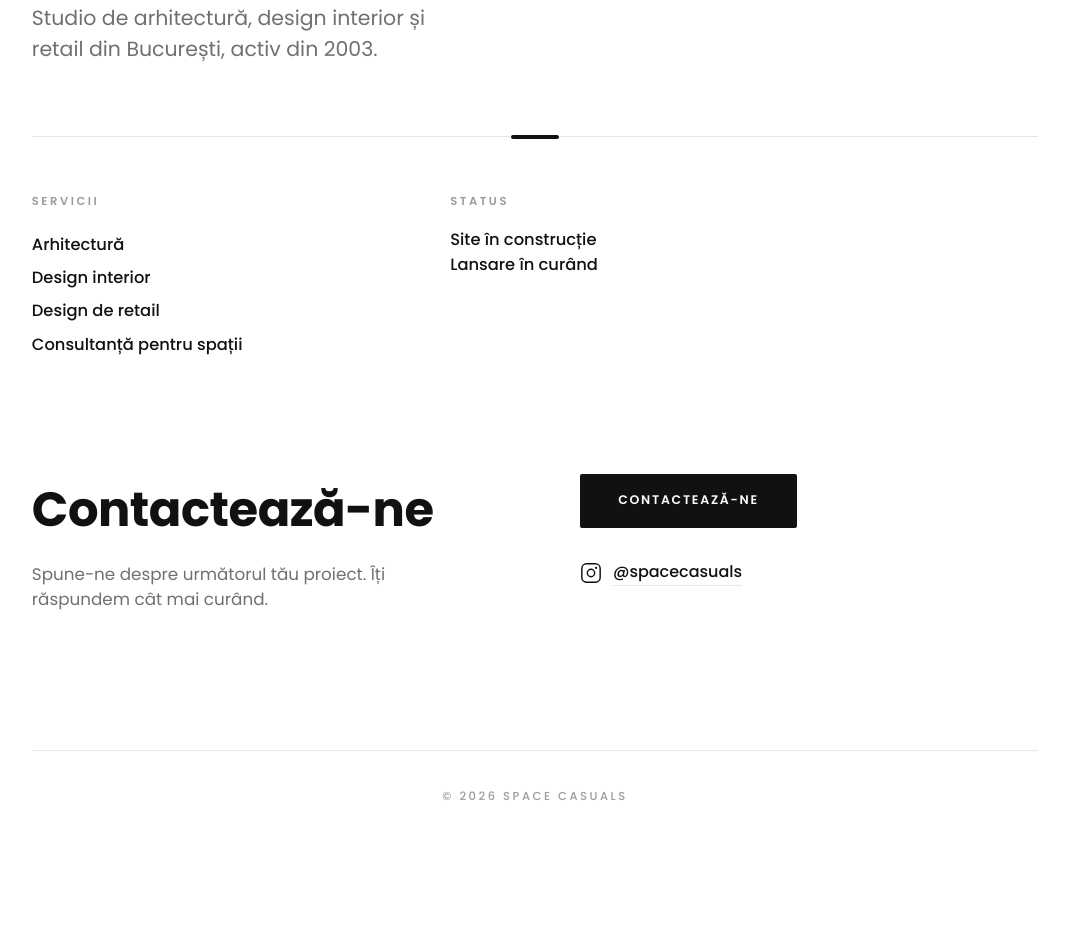
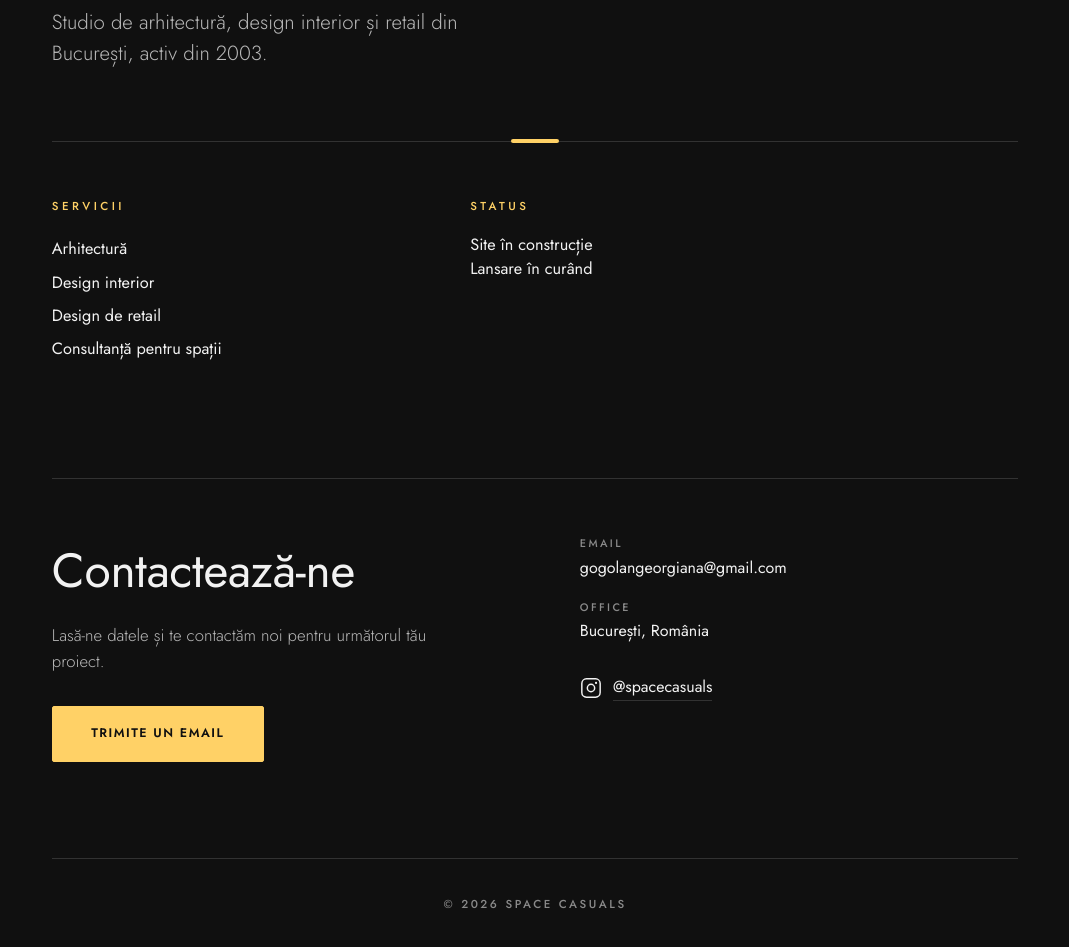
Before and after one commit to georgianagogolan/space-casuals, a plain HTML site: page index.html in a window 1280 px wide. Shown: the part 351-1298 px from the top of the page, without its empty margins (105-1174 px from the left). Before the commit the page ends 1209 px from the top, so only its background shows below. Drawn offline with Linux system fonts and the light colour scheme.

Commit message:
Add files via upload

```diff
--- a/index.html
+++ b/index.html
@@ -15,7 +15,7 @@
 <meta name="twitter:card" content="summary_large_image">
 <link rel="preconnect" href="https://fonts.googleapis.com">
 <link rel="preconnect" href="https://fonts.gstatic.com" crossorigin>
-<link href="https://fonts.googleapis.com/css2?family=Poppins:wght@300;400;500;600;700;800&display=swap" rel="stylesheet">
+<link href="https://fonts.googleapis.com/css2?family=Jost:wght@300;400;500;600;700;800&display=swap" rel="stylesheet">
 <link rel="stylesheet" href="style.css">
 <script type="application/ld+json">
 {
@@ -61,12 +61,16 @@
     </section>
 
     <section class="contact">
+      <div class="contact-intro">
+        <h2>Contactează-ne</h2>
+        <p class="contact-lead">Lasă-ne datele și te contactăm noi pentru următorul tău proiect.</p>
+        <a class="submit" href="mailto:gogolangeorgiana@gmail.com?subject=Cerere%20de%20contact%20pentru%20Space%20Casuals">Trimite un email</a>
+      </div>
       <div class="contact-info">
-        <h2>Contactează-ne</h2>
-        <p class="contact-lead">Spune-ne despre următorul tău proiect. Îți răspundem cât mai curând.</p>
-      </div>
-      <div class="contact-actions">
-        <a class="submit" href="mailto:gogolangeorgiana@gmail.com">Contactează-ne</a>
+        <ul class="contact-details">
+          <li><span>Email</span><a href="mailto:gogolangeorgiana@gmail.com">gogolangeorgiana@gmail.com</a></li>
+          <li><span>Office</span>București, România</li>
+        </ul>
         <a class="contact-ig" href="https://www.instagram.com/spacecasuals/" target="_blank" rel="noopener noreferrer">
           <svg viewBox="0 0 24 24" fill="none" stroke="currentColor" stroke-width="1.6" aria-hidden="true"><rect x="2" y="2" width="20" height="20" rx="5"/><circle cx="12" cy="12" r="4"/><circle cx="17.5" cy="6.5" r="1.2" fill="currentColor" stroke="none"/></svg>
           <span>@spacecasuals</span>
--- a/style.css
+++ b/style.css
@@ -1,10 +1,12 @@
 :root{
-  --bg: #ffffff;
-  --ink: #111113;
-  --muted: #9b9ba1;
-  --muted-2: #6f6f76;
-  --line: #e7e7ea;
-  --font: 'Poppins', -apple-system, 'Segoe UI', Arial, sans-serif;
+  --bg: #101010;
+  --bg-alt: #191919;
+  --ink: #f2f2f2;
+  --muted: #8a8a8a;
+  --muted-2: #b8b8b8;
+  --line: rgba(255,255,255,.14);
+  --accent: #ffd166;
+  --font: 'Jost', 'Arial Narrow', sans-serif;
 }
 *{ box-sizing:border-box; }
 html{ -webkit-text-size-adjust:100%; }
@@ -19,29 +21,33 @@ body{
 a{ color:inherit; }
 
 .wrap{
-  max-width:1160px;
+  min-height:100vh;
+  display:flex;
+  flex-direction:column;
+  max-width:1120px;
   margin:0 auto;
   padding: clamp(3rem, 8vw, 6rem) clamp(1.5rem, 6vw, 5rem) clamp(2rem, 4vw, 3.5rem);
 }
+.main{ flex:1 0 auto; }
 
 /* ---- hero ---- */
 .hero-title{
   margin:0;
-  font-weight:700;
+  font-weight:400;
   font-size:clamp(3rem, 11vw, 7rem);
-  line-height:.98;
-  letter-spacing:-.02em;
+  line-height:1;
+  letter-spacing:-.01em;
 }
-.hero-title .muted{ color:var(--muted); }
+.hero-title .muted{ color:var(--accent); }
 .hero-lead{
   margin:clamp(1.6rem, 3vw, 2.4rem) 0 0;
-  max-width:34ch;
-  font-weight:400;
+  max-width:36ch;
+  font-weight:300;
   font-size:clamp(1.05rem, 1.6vw, 1.35rem);
   color:var(--muted-2);
 }
 
-/* ---- divider with centered accent ---- */
+/* ---- divider with sliding accent ---- */
 .divider{
   position:relative;
   height:1px;
@@ -49,8 +55,18 @@ a{ color:inherit; }
   margin: clamp(2.5rem, 6vw, 4.5rem) 0 clamp(2.2rem, 5vw, 3.5rem);
 }
 .divider span{
-  position:absolute; left:50%; top:50%; transform:translate(-50%,-50%);
-  width:48px; height:4px; background:var(--ink); border-radius:2px;
+  position:absolute; left:0; top:50%; transform:translateY(-50%);
+  width:48px; height:4px; background:var(--accent); border-radius:2px;
+  animation: divider-slide 2s linear infinite;
+}
+@keyframes divider-slide{
+  0%{ left:0; opacity:0; }
+  15%{ opacity:1; }
+  85%{ opacity:1; }
+  100%{ left:calc(100% - 48px); opacity:0; }
+}
+@media (prefers-reduced-motion: reduce){
+  .divider span{ animation:none; left:50%; transform:translate(-50%,-50%); opacity:1; }
 }
 
 /* ---- info columns ---- */
@@ -62,49 +78,65 @@ a{ color:inherit; }
 }
 .col h4{
   margin:0 0 1.1rem;
-  font-size:.72rem; font-weight:600; letter-spacing:.22em; text-transform:uppercase;
-  color:var(--muted);
+  font-size:.72rem; font-weight:500; letter-spacing:.3em; text-transform:uppercase;
+  color:var(--accent);
 }
 .col ul{ margin:0; padding:0; list-style:none; }
-.col ul li{ font-size:1.02rem; font-weight:500; padding:.28rem 0; }
-.status{ margin:0; font-size:1.02rem; font-weight:500; }
+.col ul li{ font-size:1.02rem; font-weight:400; padding:.28rem 0; color:var(--ink); }
+.status{ margin:0; font-size:1.02rem; font-weight:400; color:var(--ink); }
 
 /* ---- contact ---- */
 .contact{
   display:grid;
   grid-template-columns:1fr 1fr;
   gap: clamp(2.5rem, 7vw, 6rem);
+  align-items:start;
   margin-top: clamp(4rem, 10vw, 7rem);
+  padding-top: clamp(2.5rem, 5vw, 3.5rem);
+  border-top:1px solid var(--line);
 }
 .contact h2{
   margin:0;
-  font-weight:700; font-size:clamp(2rem, 4.5vw, 3rem); letter-spacing:-.01em;
+  font-weight:400; font-size:clamp(2rem, 4.5vw, 3rem); letter-spacing:-.005em;
 }
 .contact-lead{
-  margin:1rem 0 2.6rem; max-width:40ch;
-  font-size:1.05rem; color:var(--muted-2);
+  margin:1rem 0 2rem; max-width:40ch;
+  font-size:1.05rem; font-weight:300; color:var(--muted-2);
 }
+.contact-info{ display:flex; flex-direction:column; align-items:flex-start; gap:2rem; }
 
-/* ---- contact actions ---- */
-.contact-actions{ display:flex; flex-direction:column; align-items:flex-start; gap:2rem; }
+/* contact details */
+.contact-details{ margin:0; padding:0; list-style:none; display:grid; gap:1.2rem; width:100%; }
+.contact-details li{ display:grid; gap:.25rem; }
+.contact-details li span{
+  font-size:.68rem; font-weight:500; letter-spacing:.22em; text-transform:uppercase; color:var(--muted);
+}
+.contact-details li a{ color:var(--ink); text-decoration:none; transition:color .2s ease; }
+.contact-details li a:hover{ color:var(--accent); }
+
+/* email button */
 .submit{
   display:inline-block;
-  font-family:inherit; font-size:.78rem; font-weight:600; letter-spacing:.14em; text-transform:uppercase;
-  color:#fff; background:var(--ink); border:none; cursor:pointer; text-decoration:none;
+  font-family:inherit; font-size:.78rem; font-weight:600; letter-spacing:.12em; text-transform:uppercase;
+  color:#101010; background:var(--accent); border:1px solid var(--accent); cursor:pointer; text-decoration:none;
   padding:1.1rem 2.4rem; border-radius:2px;
   transition:opacity .2s ease, transform .2s ease;
 }
-.submit:hover{ opacity:.85; transform:translateY(-1px); }
+.submit:hover{ opacity:.88; transform:translateY(-1px); }
+
+/* instagram */
 .contact-ig{
   display:inline-flex; align-items:center; gap:.7rem; text-decoration:none; color:var(--ink);
-  font-size:1rem; font-weight:500;
+  font-size:1rem; font-weight:400; transition:color .2s ease;
 }
 .contact-ig svg{ width:22px; height:22px; }
 .contact-ig span{ border-bottom:1px solid var(--line); padding-bottom:1px; transition:border-color .2s ease; }
-.contact-ig:hover span{ border-color:var(--ink); }
+.contact-ig:hover{ color:var(--accent); }
+.contact-ig:hover span{ border-color:var(--accent); }
 
 /* ---- footer ---- */
 .foot{
+  flex-shrink:0;
   margin-top: clamp(3.5rem, 8vw, 6rem);
   padding-top:2rem; border-top:1px solid var(--line);
   text-align:center;
@@ -114,10 +146,10 @@ a{ color:inherit; }
 }
 
 a:focus-visible, button:focus-visible, input:focus-visible{
-  outline:2px solid var(--ink); outline-offset:3px;
+  outline:2px solid var(--accent); outline-offset:3px;
 }
 
 @media (max-width:720px){
   .cols{ grid-template-columns:1fr; gap:2.2rem; }
-  .contact{ grid-template-columns:1fr; }
+  .contact{ grid-template-columns:1fr; gap:2.5rem; }
 }
```
